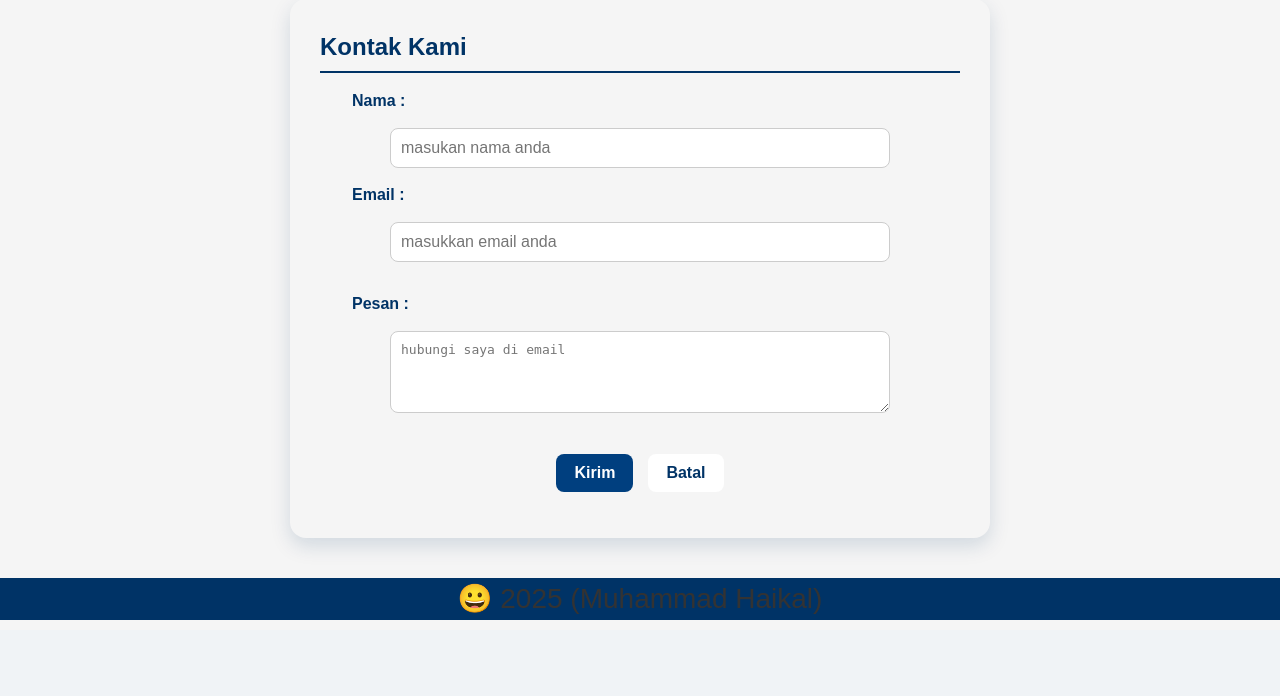
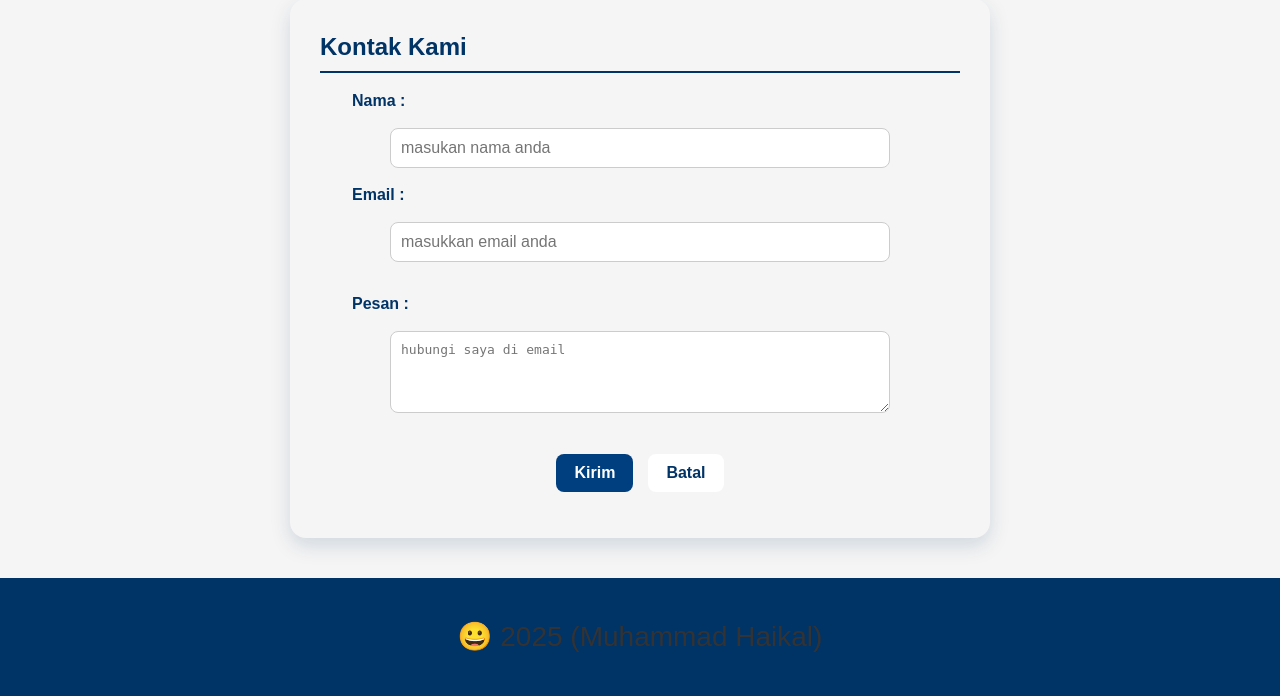
Before and after one commit to carl-jafar/2511500011-PWD-TI1A-252601, a PHP site: page /pertemuan-04/index.html in a window 1280 px wide. Shown: the part 738-1434 px from the top of the page. Before the commit the page ends 1358 px from the top, so only its background shows below. Run offline with PHP 8.4, Linux system fonts and the light colour scheme.

Commit message:
styling footer

```diff
--- a/pertemuan-04/style.css
+++ b/pertemuan-04/style.css
@@ -145,10 +145,10 @@ header li a {
     padding-top: 10px;
 }
 
-footer p {
+footer {
+    padding: 10px;
     text-align: center;
     background-color: #003366;
-    margin-bottom: 10px;
     font-size: 28px;
 }
 
```
Also changed, not shown: pertemuan-04/README.md.
